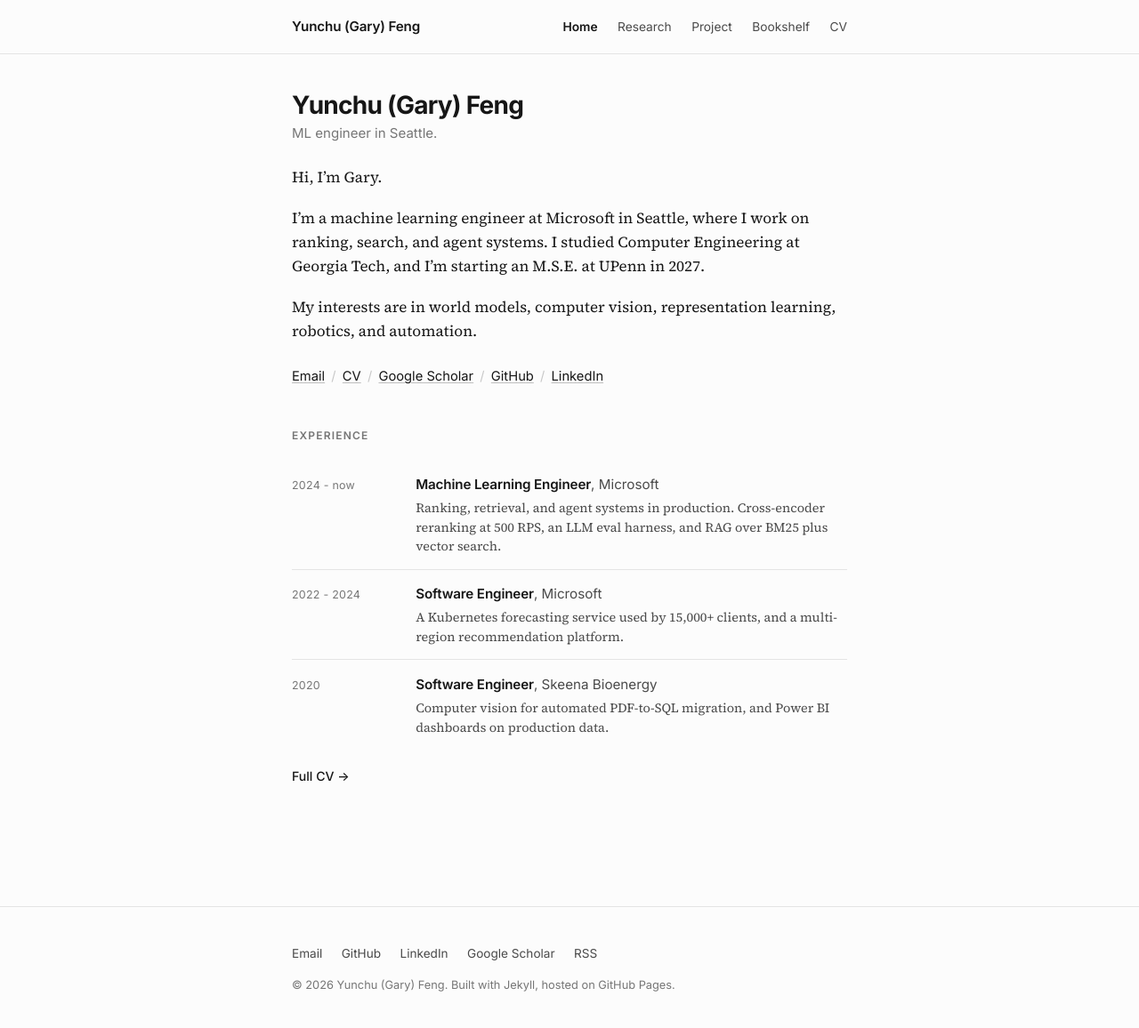
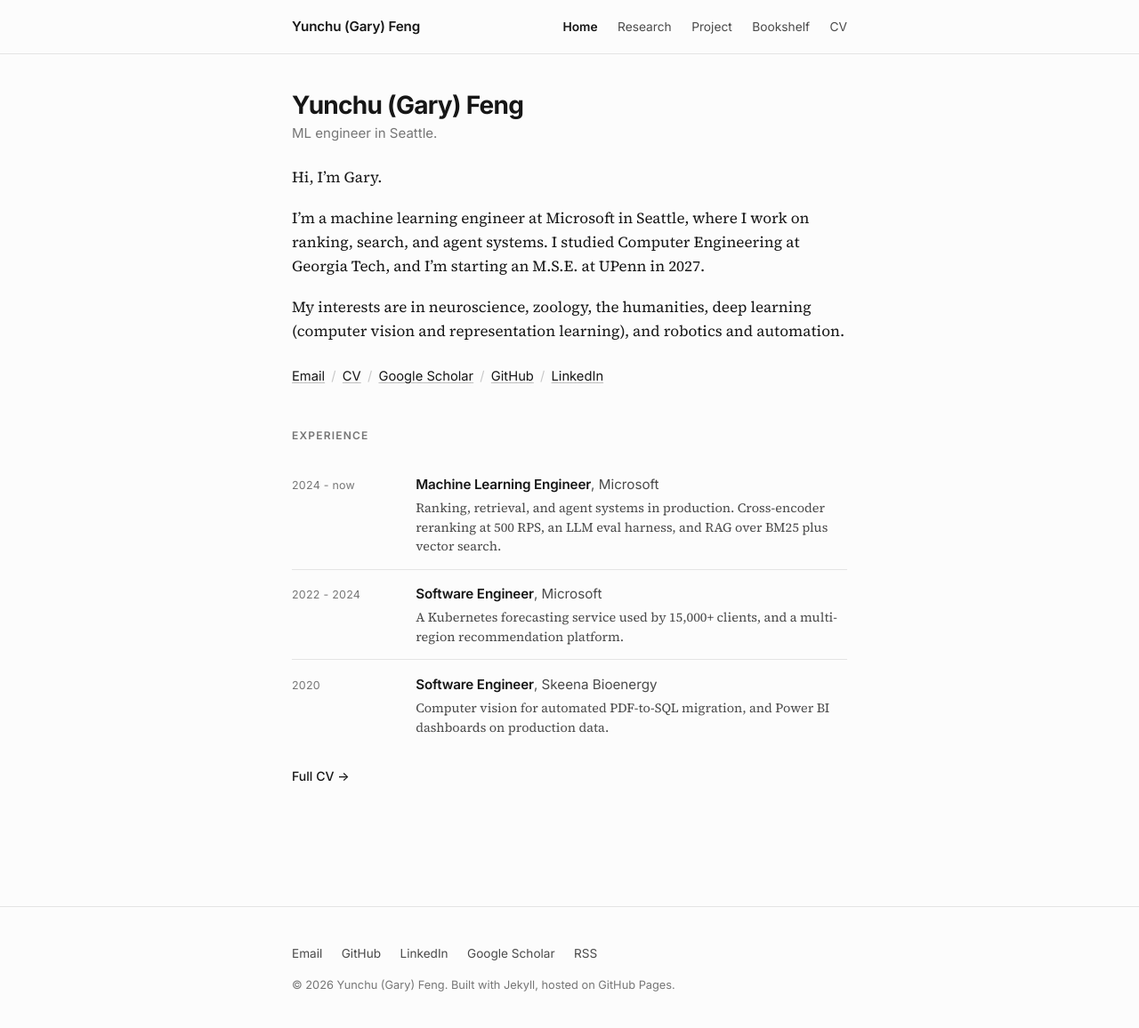
Before and after one commit to yfeng0206/yfeng0206.github.io, a Jekyll site: the page built from index.md, in a window 1280 px wide. Shown: the whole page at 89% size. Built offline with Jekyll 4.4.1, drawn with Linux system fonts in a browser that asks for light colours.

Commit message:
Update homepage interests across science, humanities, and deep learning

```diff
--- a/index.md
+++ b/index.md
@@ -13,5 +13,5 @@ I'm a machine learning engineer at Microsoft in Seattle, where I work on ranking
 agent systems. I studied Computer Engineering at Georgia Tech, and I'm starting an M.S.E. at
 UPenn in 2027.
 
-My interests are in world models, computer vision, representation learning, robotics, and
-automation.
+My interests are in neuroscience, zoology, the humanities, deep learning (computer vision and
+representation learning), and robotics and automation.
```
